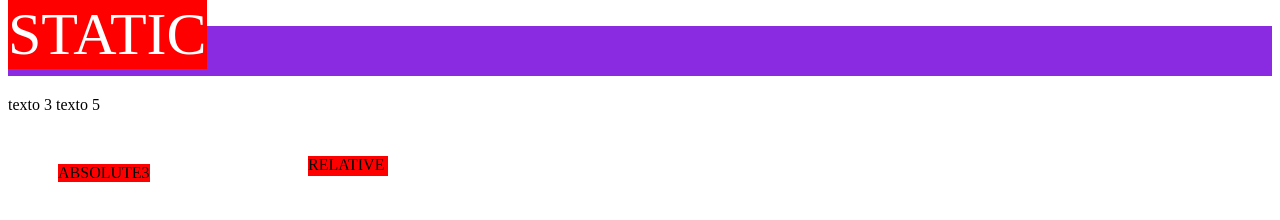
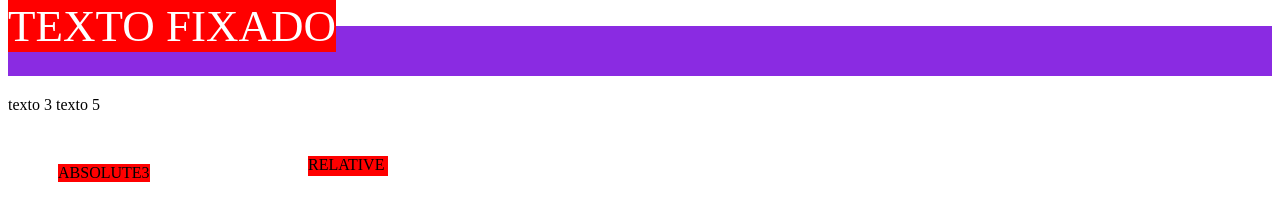
Before and after one commit to ANDRE0Z/aula-1, a plain HTML site: page Aula de CSS/010-Position.html in a window 1280 px wide. Drawn offline with Linux system fonts and the light colour scheme.

Commit message:
atualizações de estudos

```diff
--- a/Aula de CSS/010-Position.html
+++ b/Aula de CSS/010-Position.html
@@ -39,7 +39,7 @@
 
         top: 0px;
 
-        font-size: 60px;
+        font-size: 45px;
         z-index: 999;
 
         background: red;
@@ -57,6 +57,6 @@
     <div class="filho-absolute">ABSOLUTE3</div>
 
     texto 5
-    <div class="fixed">STATIC</div>
+    <div class="fixed">TEXTO FIXADO</div>
   </body>
 </html>
```
Also changed, not shown: Aula de CSS/002CSS.html (+1 -1 lines).
